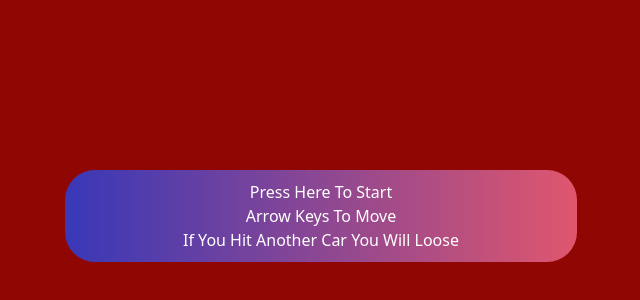
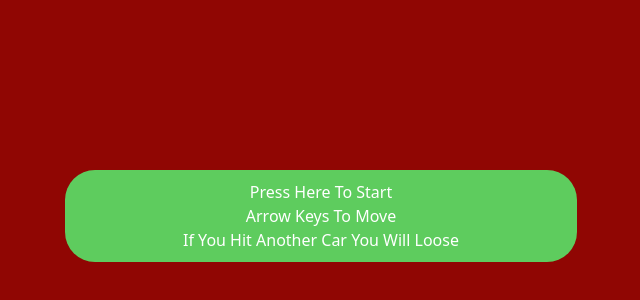
Before and after one commit to itsNamanJain/Cargame-, a plain HTML site: page index.html in a window 1280 px wide. Shown: the part 184-484 px from the top of the page, without its empty margins (319-959 px from the left). Drawn offline with nearby package versions, Linux system fonts and the light colour scheme.

Commit message:
Update style.css

```diff
--- a/css/style.css
+++ b/css/style.css
@@ -54,7 +54,7 @@
     text-align: center;
     color: white;
     /* line-height: 10px; */
-    background-image: linear-gradient(to right, rgba(56, 56, 184) , rgb(224, 86, 109));
+    background: rgb(94, 204, 94);
     width: 40%;
     transform: translate(-50%,-50%);
     border-radius: 30px;
```
